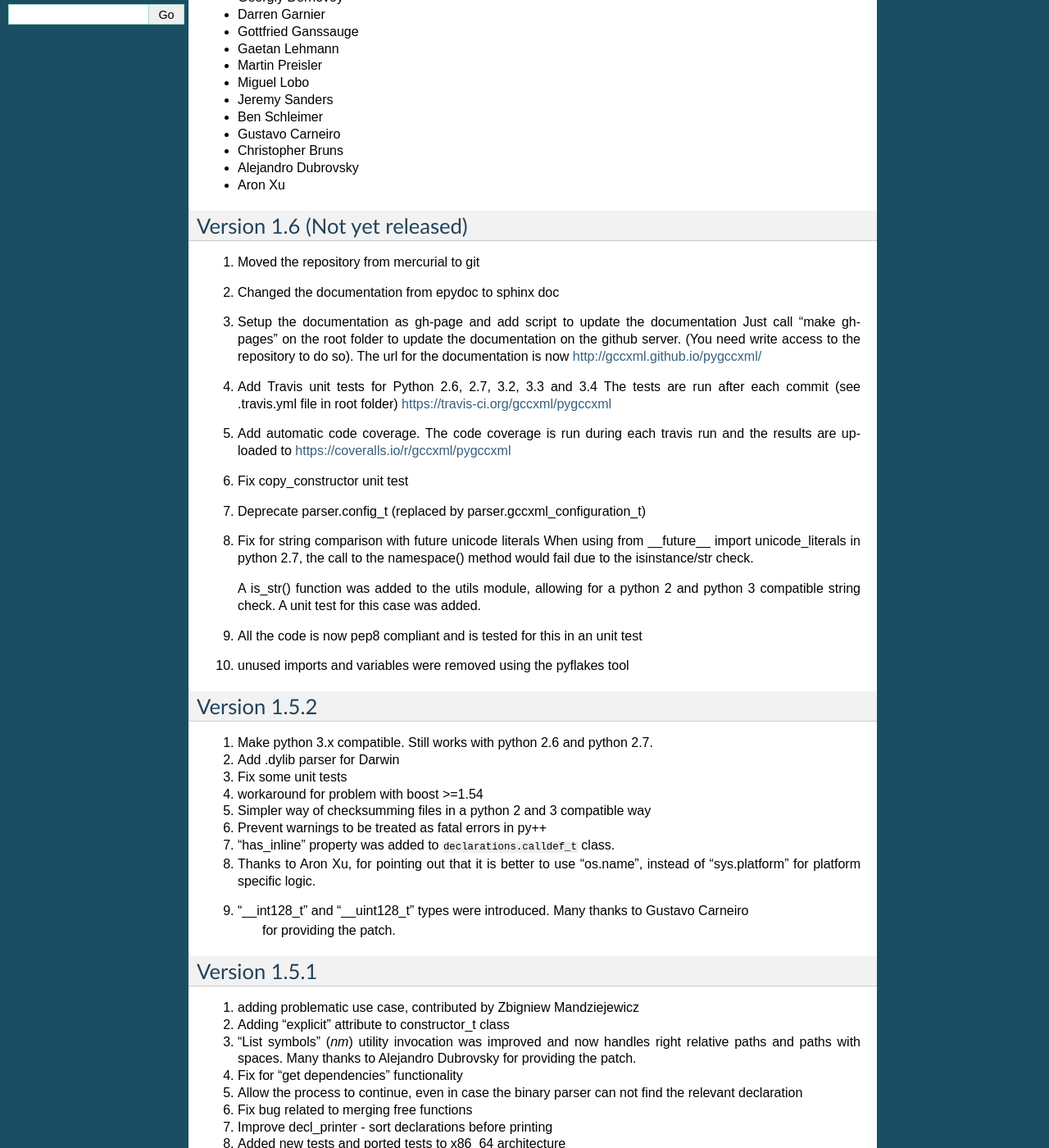
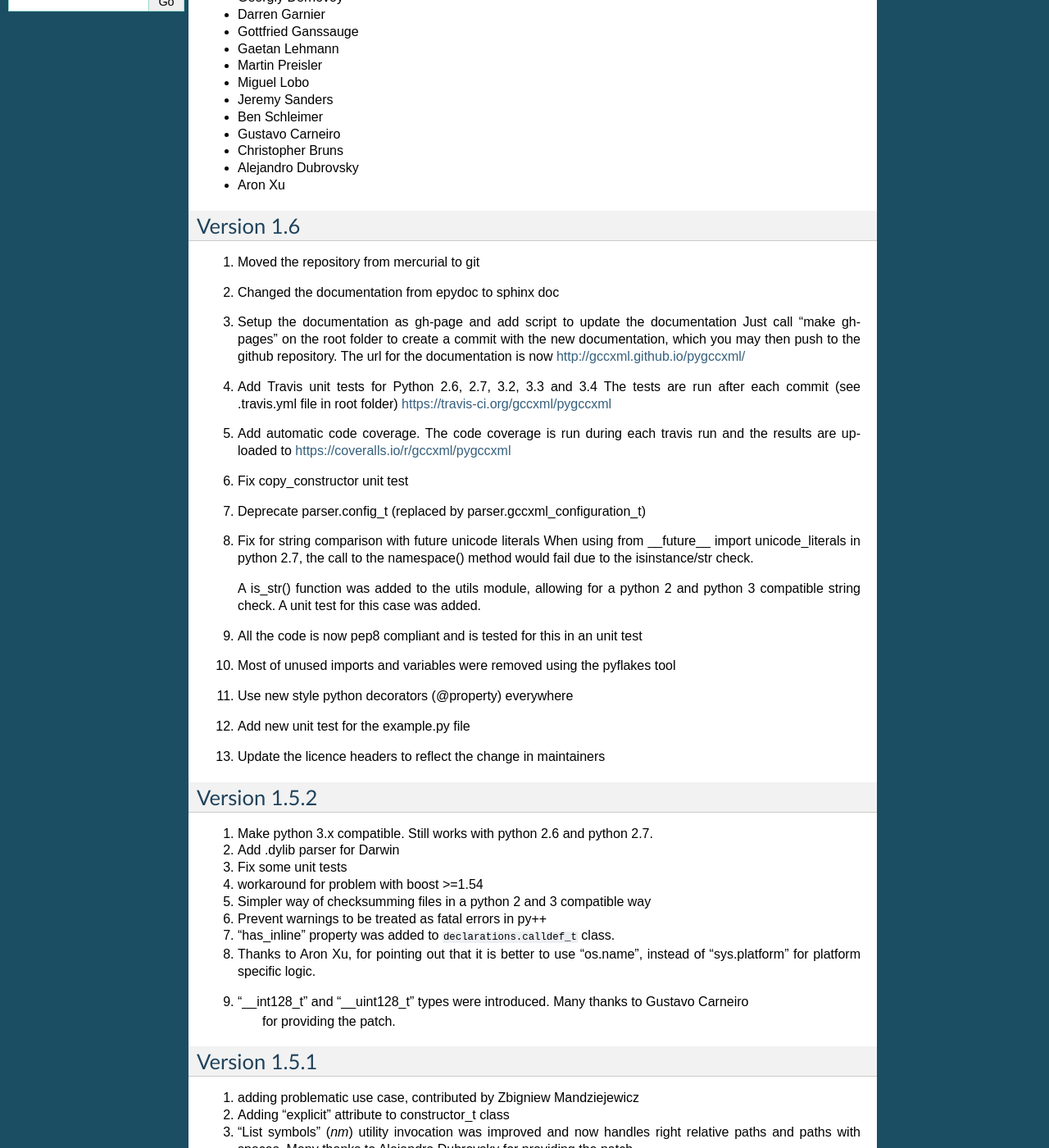
Before and after one commit to CastXML/pygccxml, a Sphinx documentation site: the page built from docs/history/history.rst, in a window 1280 px wide and 1400 px high, scrolled down 615 px. Shown: the whole window at 82% size. Built offline with Sphinx 7.4.7, drawn with Linux system fonts in a browser that asks for light colours; some of the changed text lies outside the part shown.

Commit message:
Update the history for the 1.6 release.

```diff
--- a/docs/history/history.rst
+++ b/docs/history/history.rst
@@ -43,16 +43,16 @@
 * Alejandro Dubrovsky
 * Aron Xu
 
-Version 1.6 (Not yet released)
-------------------------------
+Version 1.6
+-----------
 
 1. Moved the repository from mercurial to git
 
 2. Changed the documentation from epydoc to sphinx doc
 
 3. Setup the documentation as gh-page and add script to update the documentation
-   Just call "make gh-pages" on the root folder to update the documentation
-   on the github server. (You need write access to the repository to do so).
+   Just call "make gh-pages" on the root folder to create a commit with the
+   new documentation, which you may then push to the github repository.
    The url for the documentation is now http://gccxml.github.io/pygccxml/
 
 4. Add Travis unit tests for Python 2.6, 2.7, 3.2, 3.3 and 3.4
@@ -77,7 +77,13 @@
 
 9. All the code is now pep8 compliant and is tested for this in an unit test
 
-10. unused imports and variables were removed using the pyflakes tool
+10. Most of unused imports and variables were removed using the pyflakes tool
+
+11. Use new style python decorators (@property) everywhere
+
+12. Add new unit test for the example.py file
+
+13. Update the licence headers to reflect the change in maintainers
 
 Version 1.5.2
 -------------
```
